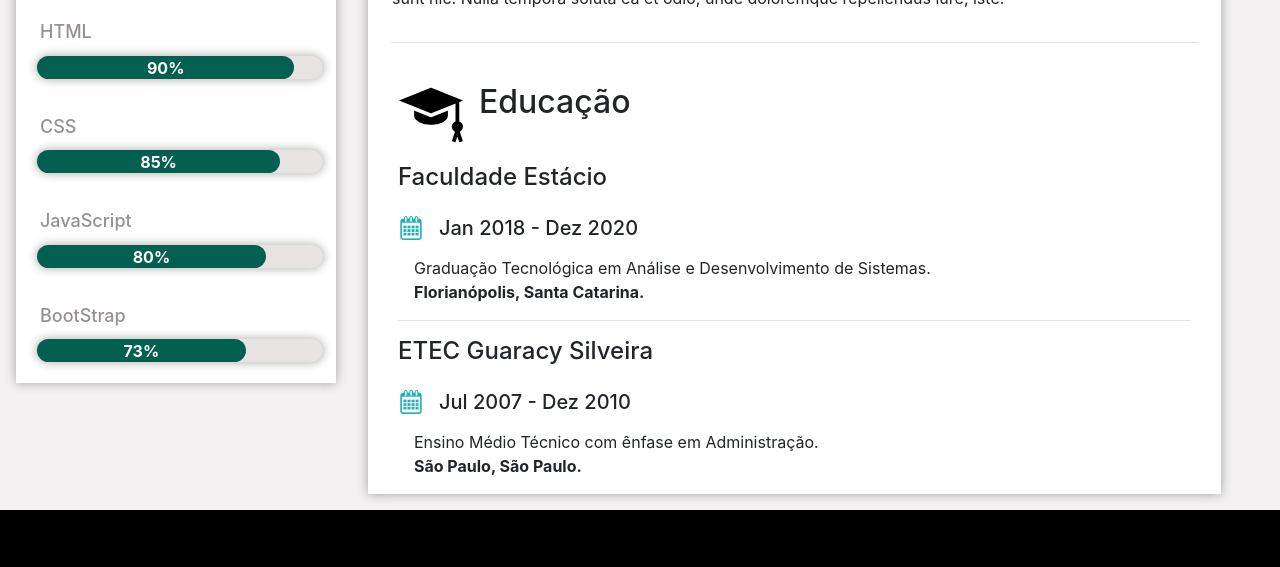
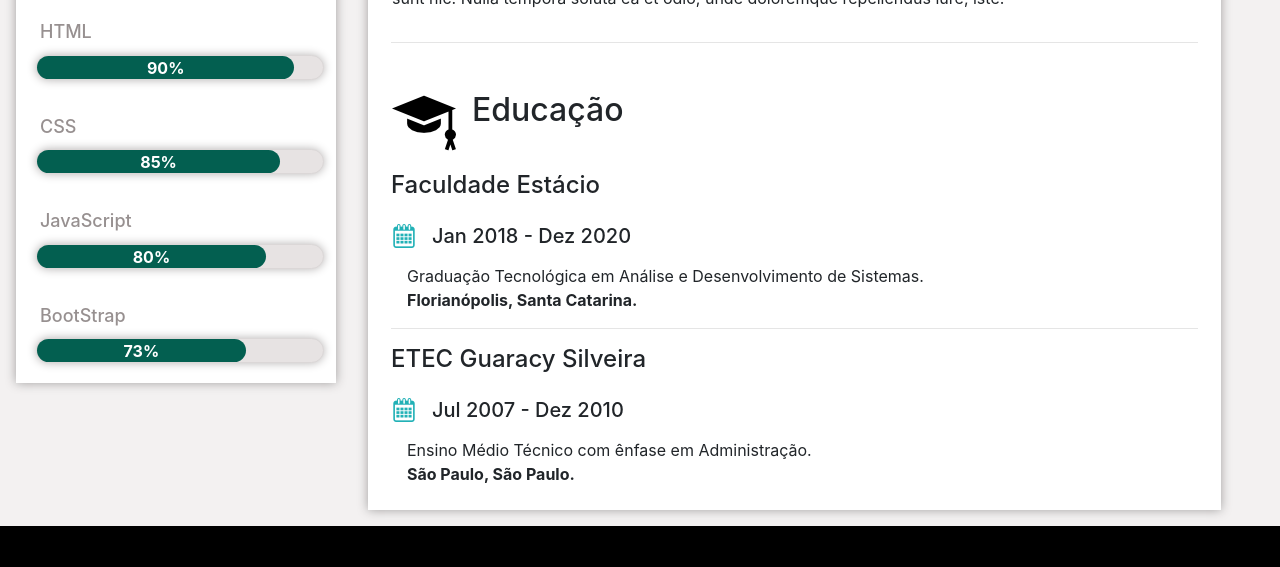
Before and after one commit to fribeiro86/git-pag, a plain HTML site: page index.html in a window 1280 px wide. Shown: the part 630-1197 px from the top of the page. Drawn offline with nearby package versions, Linux system fonts and the light colour scheme.

Commit message:
Add files via upload

```diff
--- a/index.html
+++ b/index.html
@@ -149,7 +149,7 @@
         </div>
 
         <!--Education-->
-        <div class="col-xl-12 ">
+        <div class="col-sm-12 p-2 ">
 
           <div class="row mt-3 mb-3">
             <img src="school.png" class="pl-3 img-fluid">
```
